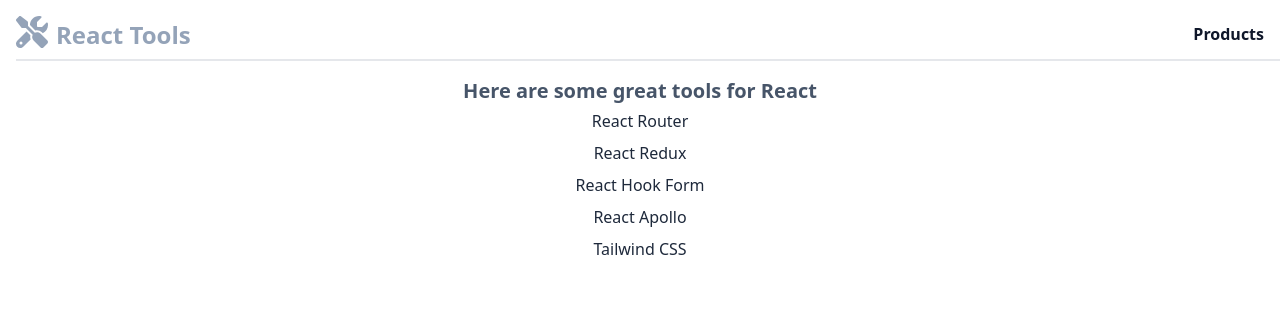
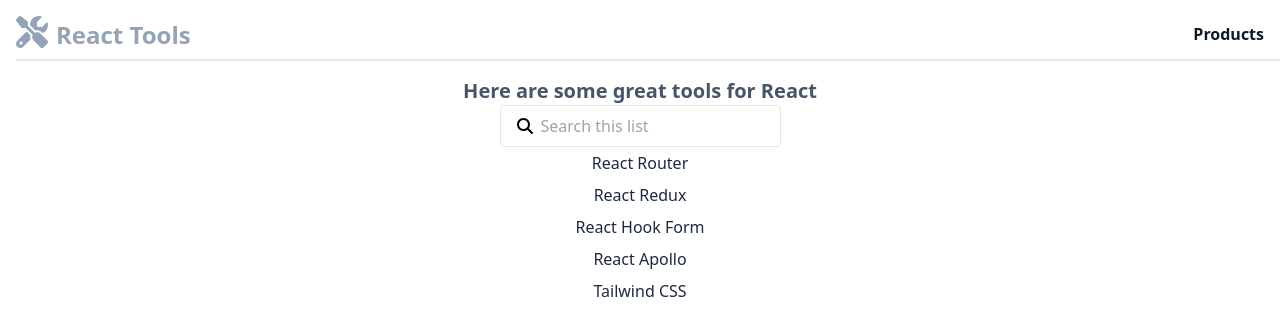
Before and after one commit to farooq-teqniqly/oreilly-learn-react, a React (Create React App) app: page /products in a window 1280 px wide. Shown: the top 336 px of the page. Built offline with nearby package versions, Linux system fonts and the light colour scheme.

Commit message:
Add Product search form

```diff
--- a/src/pages/ProductsPage.tsx
+++ b/src/pages/ProductsPage.tsx
@@ -1,13 +1,30 @@
 import React from "react";
 import products from "../data/product";
+import { FontAwesomeIcon } from "@fortawesome/react-fontawesome";
+import { faSearch } from "@fortawesome/free-solid-svg-icons";
 
 function ProductsPage() {
   return (
-    <div className={`text-center p-4`}>
-      <h2 className={`text-xl font-bold text-slate-600`}>Here are some great tools for React</h2>
+    <div className="text-center p-4">
+      <h2 className="text-xl font-bold text-slate-600">Here are some great tools for React</h2>
+      <div className="flex justify-center">
+        <form className="w-auto">
+          <div className="relative border border-solid border-slate-gray-500 p-2 rounded">
+            <input
+              type="search"
+              name="search"
+              placeholder="Search this list"
+              className="bg-transparent outline-none pl-8 w-full"
+            />
+            <span className="absolute inset-y-0 left-2 flex items-center pl-2">
+              <FontAwesomeIcon icon={faSearch} />
+            </span>
+          </div>
+        </form>
+      </div>
       <ul>
         {products.map((p) => (
-          <li key={p.id} className={`p-1 text-slate-800 hover:text-slate-400 hover:cursor-pointer`}>
+          <li key={p.id} className="p-1 text-slate-800 hover:text-slate-400 hover:cursor-pointer">
             {p.name}
           </li>
         ))}
```
